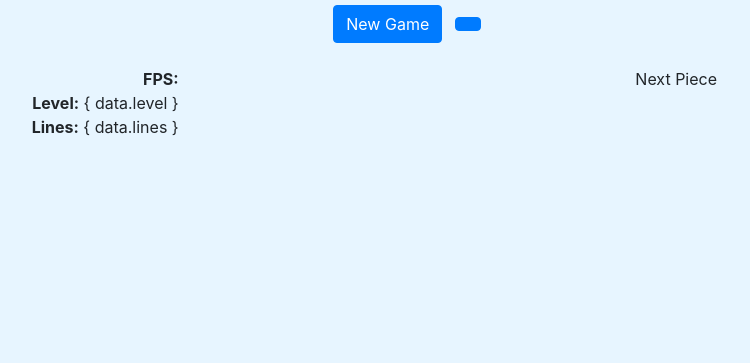
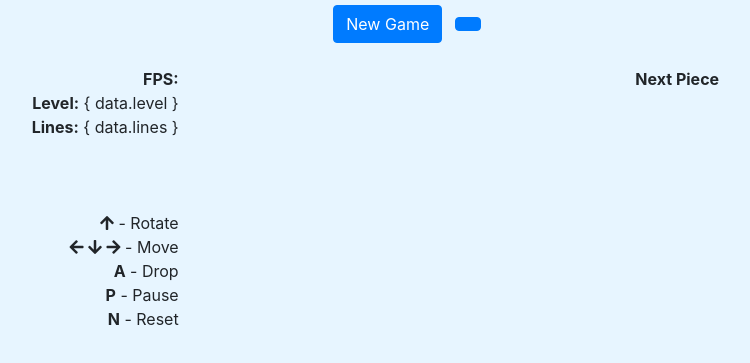
Before and after one commit to nbarkhina/TetrisJS, a website: page index.html in a window 1280 px wide. Shown: the part 37-400 px from the top of the page, without its empty margins (233-983 px from the left). Drawn offline with nearby package versions, Linux system fonts and the light colour scheme.

Commit message:
added instructions to left side

```diff
--- a/index.html
+++ b/index.html
@@ -6,14 +6,9 @@
     <meta name="viewport" content="width=device-width, initial-scale=1.0" />
     <script src="https://code.jquery.com/jquery-3.3.1.min.js"></script>
     <link rel="stylesheet" href="https://maxcdn.bootstrapcdn.com/bootstrap/4.0.0/css/bootstrap.min.css">
-    <link rel="stylesheet" href="https://cdnjs.cloudflare.com/ajax/libs/toastr.js/latest/css/toastr.css">
-    <script src="https://cdnjs.cloudflare.com/ajax/libs/popper.js/1.12.9/umd/popper.min.js"></script>
     <script src="https://maxcdn.bootstrapcdn.com/bootstrap/4.0.0/js/bootstrap.min.js"></script>
-    <script src="https://cdnjs.cloudflare.com/ajax/libs/toastr.js/latest/js/toastr.min.js"></script>
     <script src="https://cdnjs.cloudflare.com/ajax/libs/rivets/0.9.6/rivets.bundled.min.js"></script>
-    <!-- <script src="node_modules/rivets/dist/rivets.bundled.min.js"></script> -->
-    <!-- <script src="https://cdnjs.cloudflare.com/ajax/libs/require.js/2.3.6/require.min.js" data-main="config"></script> -->
-    <!-- <link rel="stylesheet" href="style.css"> -->
+    <link rel="stylesheet" href="https://use.fontawesome.com/releases/v5.6.3/css/all.css" >
 </head>
 <script type="text/javascript">
     var rando = Math.floor(Math.random() * Math.floor(100000));
@@ -57,11 +52,17 @@ body, html {
                 <b>FPS:</b> <span rv-text="data.currentfps"></span><br>
                 <b>Level:</b> { data.level }<br>
                 <b>Lines:</b> { data.lines }<br>
+                <br><br><br>
+                <i class="fas fa-arrow-up"></i> - Rotate<br>
+                <i class="fas fa-arrow-left"></i>&nbsp;<i class="fas fa-arrow-down"></i>&nbsp;<i class="fas fa-arrow-right"></i> - Move<br>
+                <b>A</b> - Drop<br>
+                <b>P</b> - Pause<br>
+                <b>N</b> - Reset<br>
             </div>
             <div class="col" id="gamediv">
             </div>
             <div class="col d-none d-md-block" style="text-align:left;">
-                Next Piece
+                <b>Next Piece</b>
                 <br><br>
                 <div id="nextpiecediv">
                 </div>
```
